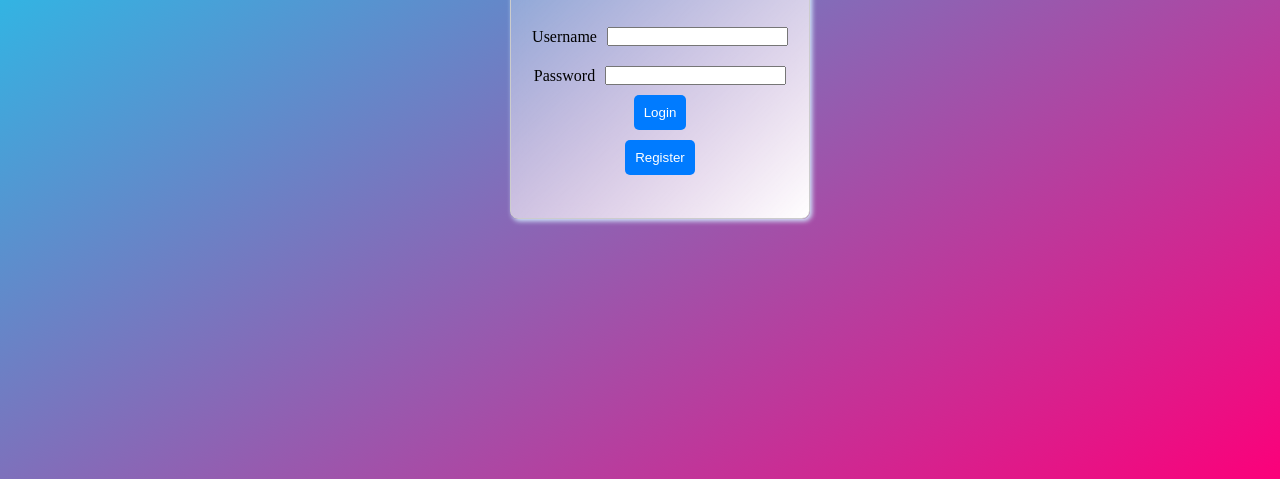
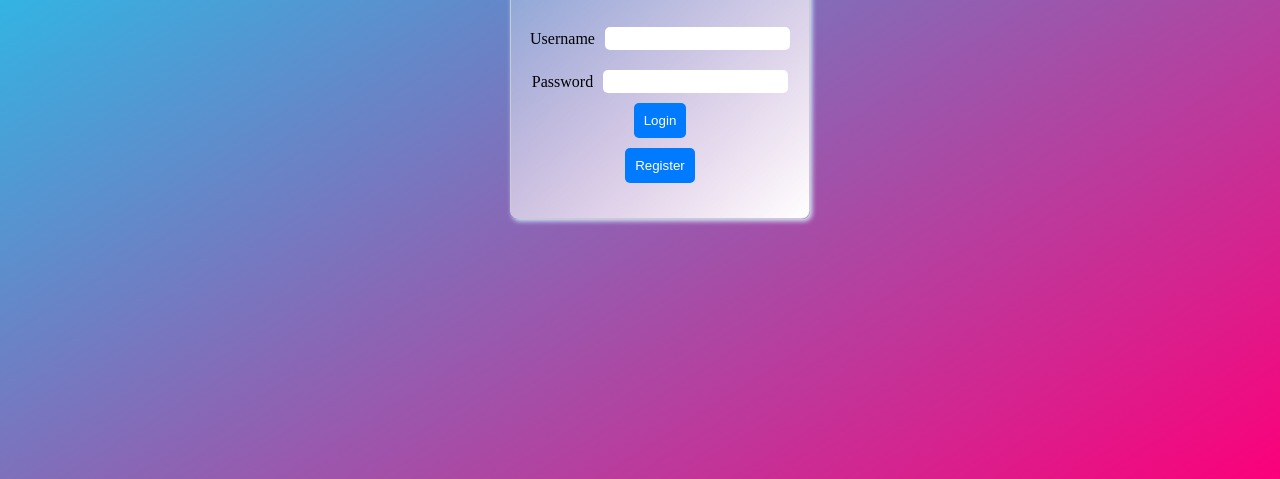
Before and after one commit to Prathameshgp48/OIBSIP_taskno4, a website: page views/index.html in a window 1280 px wide. Shown: the part 321-800 px from the top of the page. Drawn offline with Linux system fonts and the light colour scheme.

Commit message:
edited style

```diff
--- a/public/css/styles.css
+++ b/public/css/styles.css
@@ -70,7 +70,7 @@ a {
   border: 1px solid #ccc;
   border-radius: 5px;
   background-color: #f9f9f9;
-  padding: 20px 40px;
+  padding: 20px 0 50px;
   background: linear-gradient(to top left, #ffffffff, #ffffff33);
   backdrop-filter: blur(8px);
   border-radius: 8px;
@@ -78,9 +78,15 @@ a {
 }
 
 .extra {
-  margin: 10px;
+  margin-top: 10px;
 }
 
 .display {
   display: none;
 }
+
+input {
+  border: none;
+  border-radius: 5px;
+  padding: 4px;
+}
```
